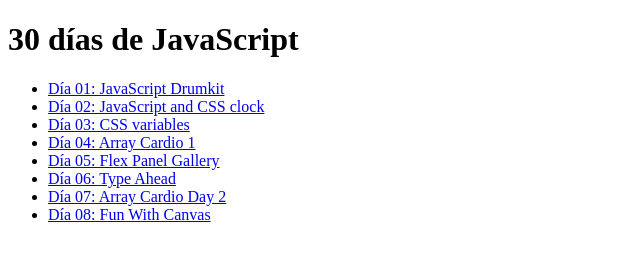
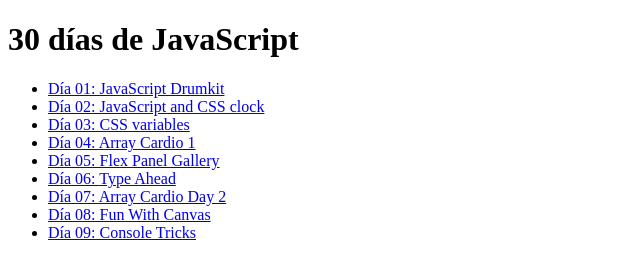
Before and after one commit to jhonattanbenitez/JavaScript30, a plain HTML site: page index.html in a window 1280 px wide. Shown: the whole page, without its empty margins (0-640 px from the left). Drawn offline with Linux system fonts and the light colour scheme.

Commit message:
Update index.html

```diff
--- a/index.html
+++ b/index.html
@@ -16,6 +16,7 @@
          <li><a href="Day-06/index.html">Día 06: Type Ahead</a></li>
          <li><a href="Day-07/index.html">Día 07: Array Cardio Day 2</a></li>
          <li><a href="Day-08/index.html">Día 08: Fun With Canvas</a></li>
+         <li><a href="Day-09/index.html">Día 09: Console Tricks</a></li>
      </ul>
 
 </body>
```
